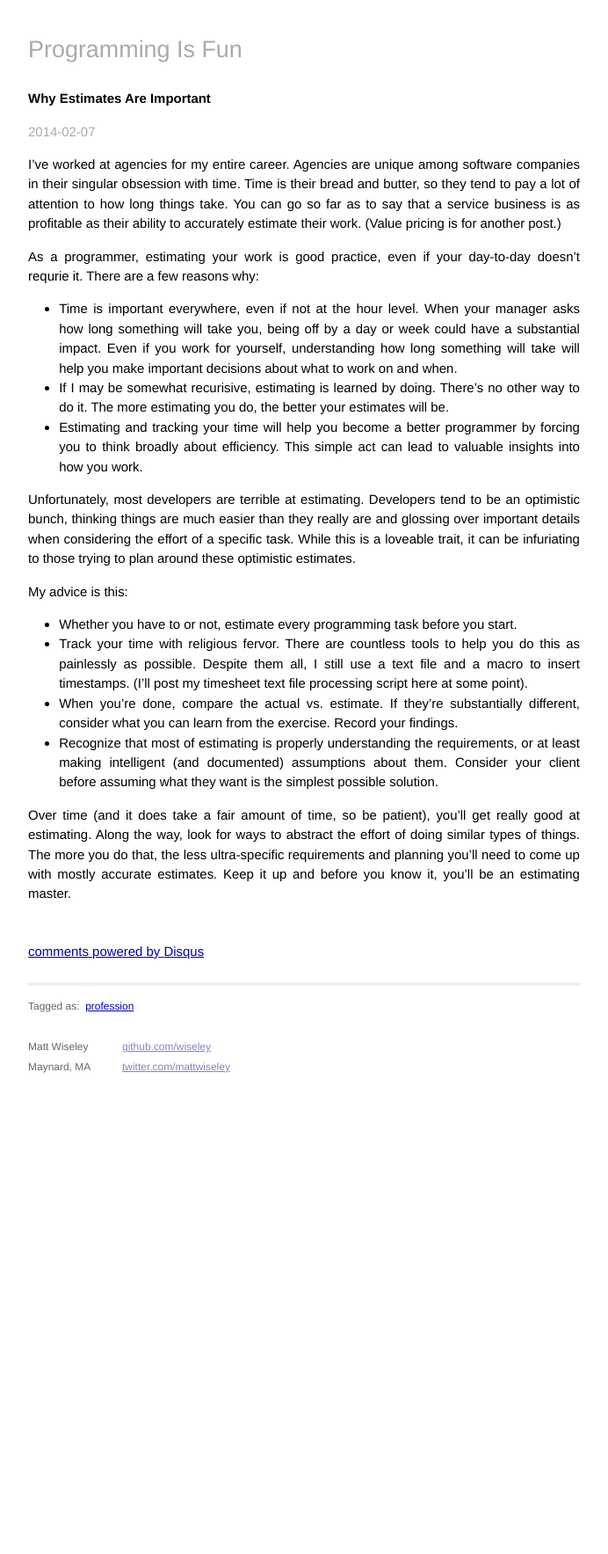
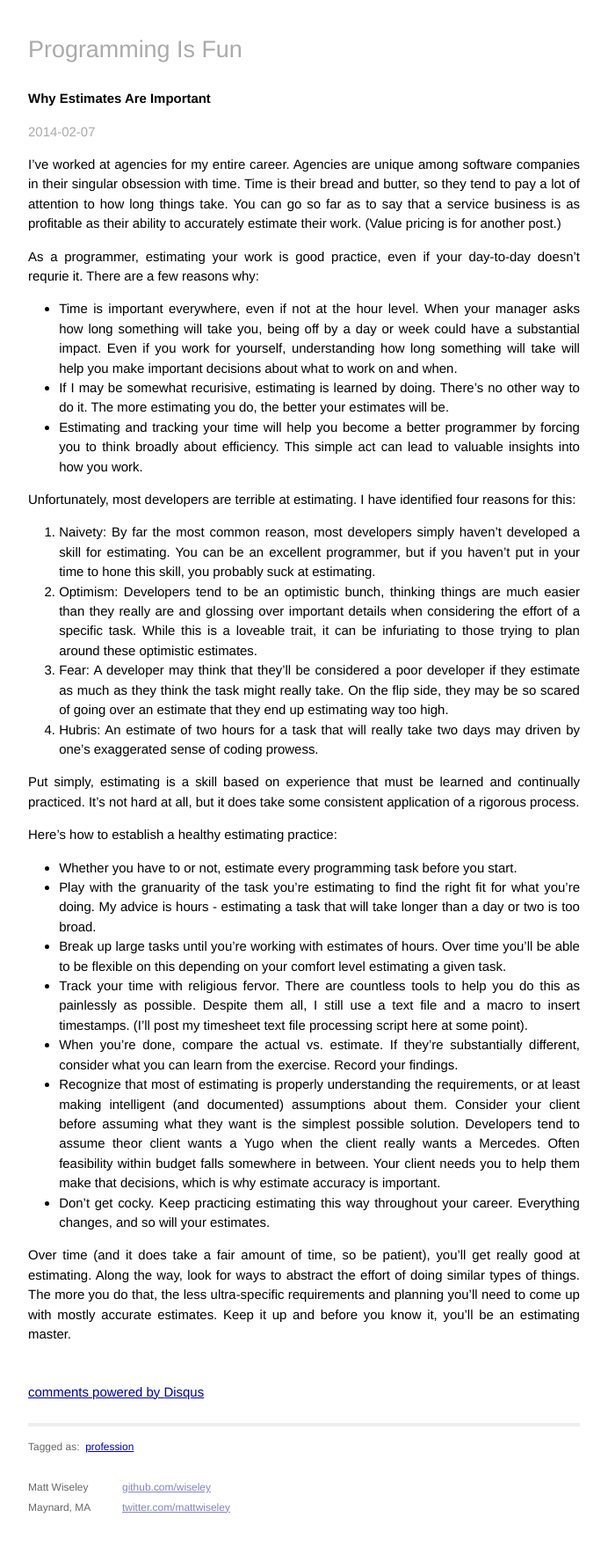
Before and after one commit to bagaag/coderfolder.com, a Jekyll site: the page built from _posts/2014-02-07-estimates.md, in a window 1280 px wide. Shown: the whole page at 88% size, without its empty margins (294-986 px from the left). Built offline with Jekyll 4.4.1, drawn with Linux system fonts in a browser that asks for light colours; Markdown is read by kramdown in place of the engine named in the settings; comment, search, counter and statistics services are not loaded; before the commit the page ends 1266 px from its top, so only the background shows below that.

```diff
--- a/_config.yml
+++ b/_config.yml
@@ -1,3 +1,4 @@
 name: Programming Is Fun
 markdown: redcarpet
 pygments: true
+paginate: 5
--- a/_posts/2014-02-07-estimates.md
+++ b/_posts/2014-02-07-estimates.md
@@ -12,14 +12,23 @@ As a programmer, estimating your work is good practice, even if your day-to-day
 * If I may be somewhat recurisive, estimating is learned by doing. There's no other way to do it. The more estimating you do, the better your estimates will be.
 * Estimating and tracking your time will help you become a better programmer by forcing you to think broadly about efficiency. This simple act can lead to valuable insights into how you work.
 
-Unfortunately, most developers are terrible at estimating. Developers tend to be an optimistic bunch, thinking things are much easier than they really are and glossing over important details when considering the effort of a specific task. While this is a loveable trait, it can be infuriating to those trying to plan around these optimistic estimates.
+Unfortunately, most developers are terrible at estimating. I have identified four reasons for this:
 
-My advice is this:
+1. Naivety: By far the most common reason, most developers simply haven't developed a skill for estimating. You can be an excellent programmer, but if you haven't put in your time to hone this skill, you probably suck at estimating.
+2. Optimism: Developers tend to be an optimistic bunch, thinking things are much easier than they really are and glossing over important details when considering the effort of a specific task. While this is a loveable trait, it can be infuriating to those trying to plan around these optimistic estimates.
+3. Fear: A developer may think that they'll be considered a poor developer if they estimate as much as they think the task might really take. On the flip side, they may be so scared of going over an estimate that they end up estimating way too high.
+4. Hubris: An estimate of two hours for a task that will really take two days may driven by one's exaggerated sense of coding prowess.
+
+Put simply, estimating is a skill based on experience that must be learned and continually practiced. It's not hard at all, but it does take some consistent application of a rigorous process.
+
+Here's how to establish a healthy estimating practice:
 
 * Whether you have to or not, estimate every programming task before you start.
+* Play with the granuarity of the task you're estimating to find the right fit for what you're doing. My advice is hours - estimating a task that will take longer than a day or two is too broad.
+* Break up large tasks until you're working with estimates of hours. Over time you'll be able to be flexible on this depending on your comfort level estimating a given task.
 * Track your time with religious fervor. There are countless tools to help you do this as painlessly as possible. Despite them all, I still use a text file and a macro to insert timestamps. (I'll post my timesheet text file processing script here at some point).
-* When you're done, compare the actual vs. estimate. If they're substantially different, consider what you can learn from the exercise.
-Record your findings.
-* Recognize that most of estimating is properly understanding the requirements, or at least making intelligent (and documented) assumptions about them. Consider your client before assuming what they want is the simplest possible solution.
+* When you're done, compare the actual vs. estimate. If they're substantially different, consider what you can learn from the exercise. Record your findings.
+* Recognize that most of estimating is properly understanding the requirements, or at least making intelligent (and documented) assumptions about them. Consider your client before assuming what they want is the simplest possible solution. Developers tend to assume theor client wants a Yugo when the client really wants a Mercedes. Often feasibility within budget falls somewhere in between. Your client needs you to help them make that decisions, which is why estimate accuracy is important.
+* Don't get cocky. Keep practicing estimating this way throughout your career. Everything changes, and so will your estimates.
 
 Over time (and it does take a fair amount of time, so be patient), you'll get really good at estimating. Along the way, look for ways to abstract the effort of doing similar types of things. The more you do that, the less ultra-specific requirements and planning you'll need to come up with mostly accurate estimates. Keep it up and before you know it, you'll be an estimating master.
--- a/ideas.markdown
+++ b/ideas.markdown
@@ -19,7 +19,7 @@ Here are some fun programming ideas I've collected.
 * Music generator with pluggable rule sets
 * Create a simple game using http://www.lwjgl.org/ or http://jmonkeyengine.org/
 * Write a guage control in canvas
-* Simple minecraft mod
+* Simple minecraft mod - how about a Bell block for hanging in church steeples
 * Wordpress sandbox site with bootstrap and page builder
 
 Ideas that apply specifically to this site:
```
Also changed, not shown: _posts/2014-01-23-insert-date-gedit.md (renamed from _posts/2014-01-23-gedit-key-bindings.md, +2 -2 lines), _posts/2014-02-09-gedit-key-bindings-tab-switch.md (added, +28 -0 lines), 1 other file.
